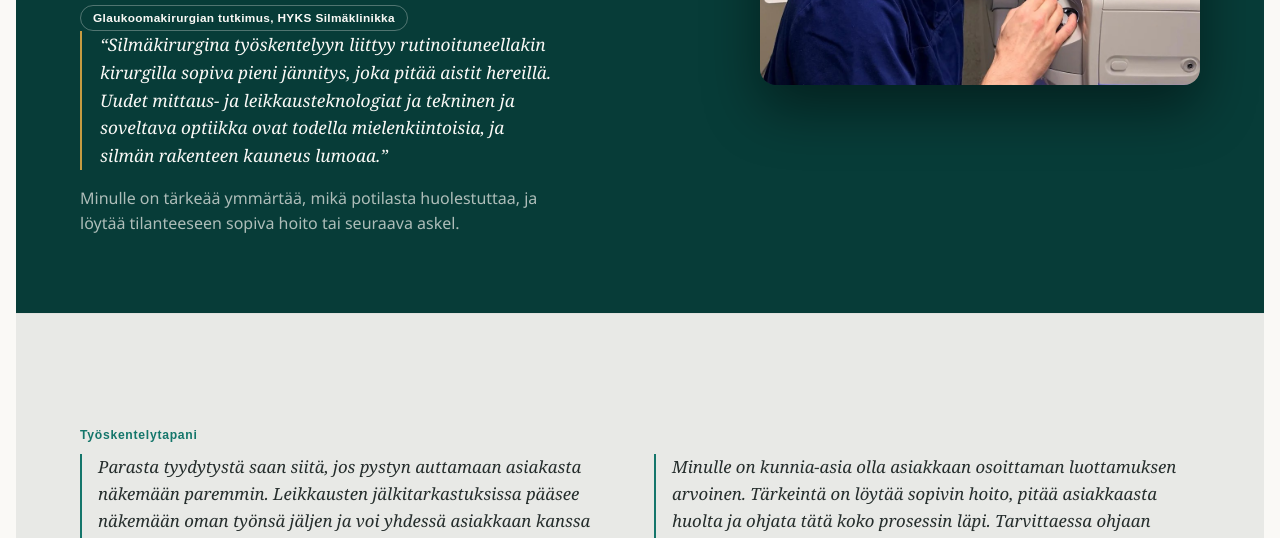
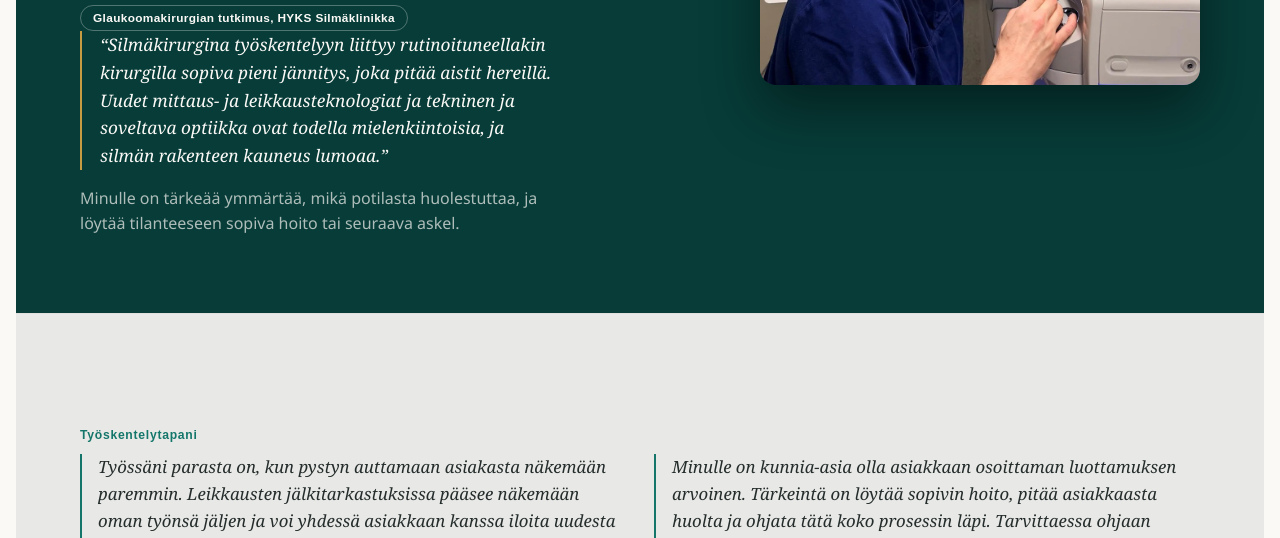
Before and after one commit to Muffax/Arvi, a plain HTML site: page index.html in a window 1280 px wide. Shown: the part 2258-2796 px from the top of the page. Drawn offline with Linux system fonts and the light colour scheme.

Commit message:
Muokkaa Työskentelytapani-sitaatin aloitusvirkettä
Co-Authored-By: Claude Sonnet 5 <noreply@anthropic.com>

```diff
--- a/index.html
+++ b/index.html
@@ -209,7 +209,7 @@
       <h2 class="visually-hidden">Työskentelytapani</h2>
       <div class="philosophy-grid">
         <blockquote>
-          <p>Parasta tyydytystä saan siitä, jos pystyn auttamaan asiakasta näkemään paremmin. Leikkausten jälkitarkastuksissa pääsee näkemään oman työnsä jäljen ja voi yhdessä asiakkaan kanssa iloita uudesta näöstä.</p>
+          <p>Työssäni parasta on, kun pystyn auttamaan asiakasta näkemään paremmin. Leikkausten jälkitarkastuksissa pääsee näkemään oman työnsä jäljen ja voi yhdessä asiakkaan kanssa iloita uudesta näöstä.</p>
         </blockquote>
         <blockquote>
           <p>Minulle on kunnia-asia olla asiakkaan osoittaman luottamuksen arvoinen. Tärkeintä on löytää sopivin hoito, pitää asiakkaasta huolta ja ohjata tätä koko prosessin läpi. Tarvittaessa ohjaan toiselle lääkärille, jolla löytyy kyseisen ongelman erityisosaamista. Kirurgiassa yhtä tärkeää kuin taitava tekninen osaaminen on myös ymmärrys ja korkea moraali sen suhteen, milloin leikkaushoito ei ole asiakkaalle hyödyksi.</p>
```
